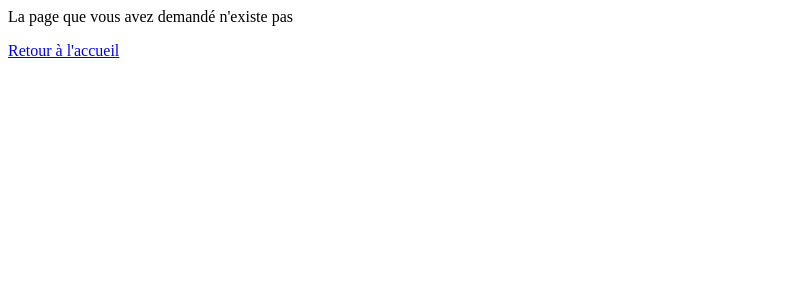
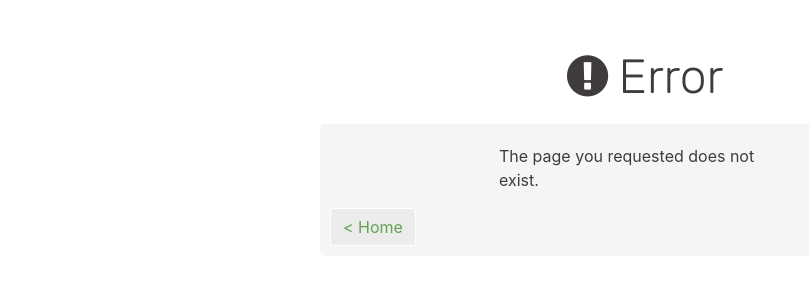
Before and after one commit to 24eme/MongoPassion, a PHP site: page /view/error.php in a window 1280 px wide. Shown: the top 300 px of the page, without its empty margins (0-809 px from the left). Run offline with PHP 8.4, Linux system fonts and the light colour scheme.

Commit message:
css error

```diff
--- /dev/null
+++ b/public/css/error.css
@@ -0,0 +1,27 @@
+h1.title{
+	color : #3F3B3B;
+	font-size: 48px;
+	font-family: 'Rubik-Light', sans-serif;
+	padding-bottom: 10px;
+	padding-left: 0;
+}
+
+.error_content{
+	background-color: #f5f5f5;
+	width: 50%;
+	margin: auto;
+	padding-top: 20px;
+	border-radius: 5px;
+}
+
+p{
+	width: 282px;
+	margin-left: auto;
+	margin-right: auto;
+	color:#3F3B3B;
+}
+
+
+.return.btn.btn-primary{w;
+	margin-left: 10px;
+}
--- a/view/error.php
+++ b/view/error.php
@@ -1,2 +1,23 @@
-<p>La page que vous avez demandé n'existe pas</p>
-<a href="index.php">Retour à l'accueil</a>
+<!doctype html>
+<html lang="fr">
+<head>
+	<title>Error</title>
+	<meta charset="UTF-8">
+	<link rel="stylesheet" href="https://stackpath.bootstrapcdn.com/bootstrap/4.4.1/css/bootstrap.min.css" integrity="sha384-Vkoo8x4CGsO3+Hhxv8T/Q5PaXtkKtu6ug5TOeNV6gBiFeWPGFN9MuhOf23Q9Ifjh" crossorigin="anonymous">
+	<link href="public/css/breadcrumb.css" rel="stylesheet" type="text/css">
+	<link href="public/css/titre.css" rel="stylesheet" type="text/css">
+	<link href="public/css/btn_return.css" rel="stylesheet" type="text/css">
+	<link href="public/css/error.css" rel="stylesheet" type="text/css">
+	<script src="public/js/db.js"></script>
+		<link rel="stylesheet" href="https://maxcdn.bootstrapcdn.com/bootstrap/4.0.0/css/bootstrap.min.css" integrity="sha384-Gn5384xqQ1aoWXA+058RXPxPg6fy4IWvTNh0E263XmFcJlSAwiGgFAW/dAiS6JXm" crossorigin="anonymous">
+	<link rel="stylesheet" href="https://cdnjs.cloudflare.com/ajax/libs/font-awesome/4.7.0/css/font-awesome.min.css">
+</head>
+<body>
+	<br><br>
+	<h1 align='center' class='title'><i class="fa fa-fw fa-exclamation-circle"></i>Error</h1>
+	<div class="error_content">
+		<p>The page you requested does not exist.</p>
+		<a href="index.php"><button class="return btn btn-primary">< Home</button></a>
+	</div>
+</body>
+</html>
```
